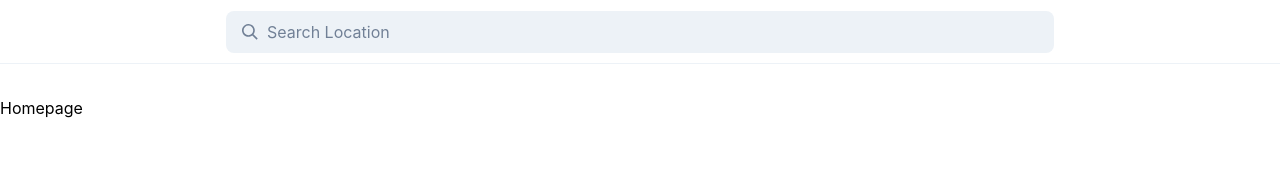
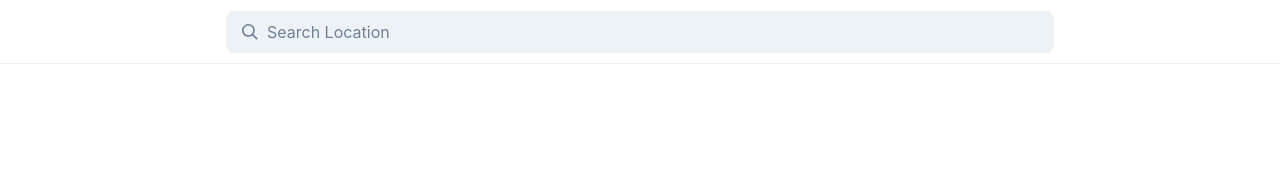
Before and after one commit to richyrb00/weatherapp, a React (Create React App) app: page / in a window 1280 px wide. Shown: the top 186 px of the page. Built offline with nearby package versions, Linux system fonts and the light colour scheme.

Commit message:
debug basename

```diff
--- a/src/App.js
+++ b/src/App.js
@@ -61,16 +61,16 @@ export default class App extends Component {
           location_input={this.location_input.bind(this)}
         />
         <div className="mt-24">
-          <Router basename={process.env.PUBLIC_URL}>
+          <Router basename="/">
             <Route
               exact
-              path={`/`}
+              path={`/weatherapp/`}
               render={(props) => (
                 <Home {...props} locationResults={location_results} />
               )}
             />
             <Route
-              path={`/location/:lat/:lon`}
+              path={`/weatherapp/location/:lat/:lon`}
               render={(props) => (
                 <WeatherByLocation
                   {...props}
```
